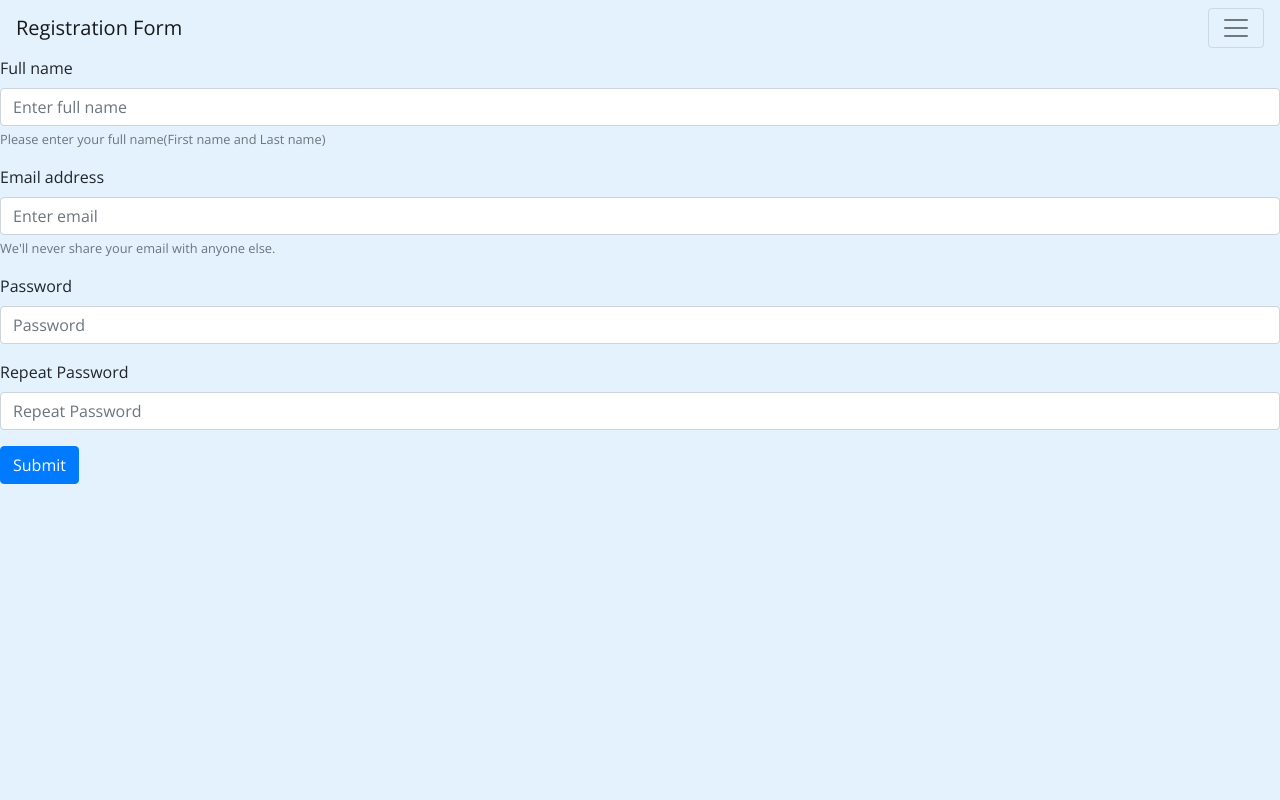
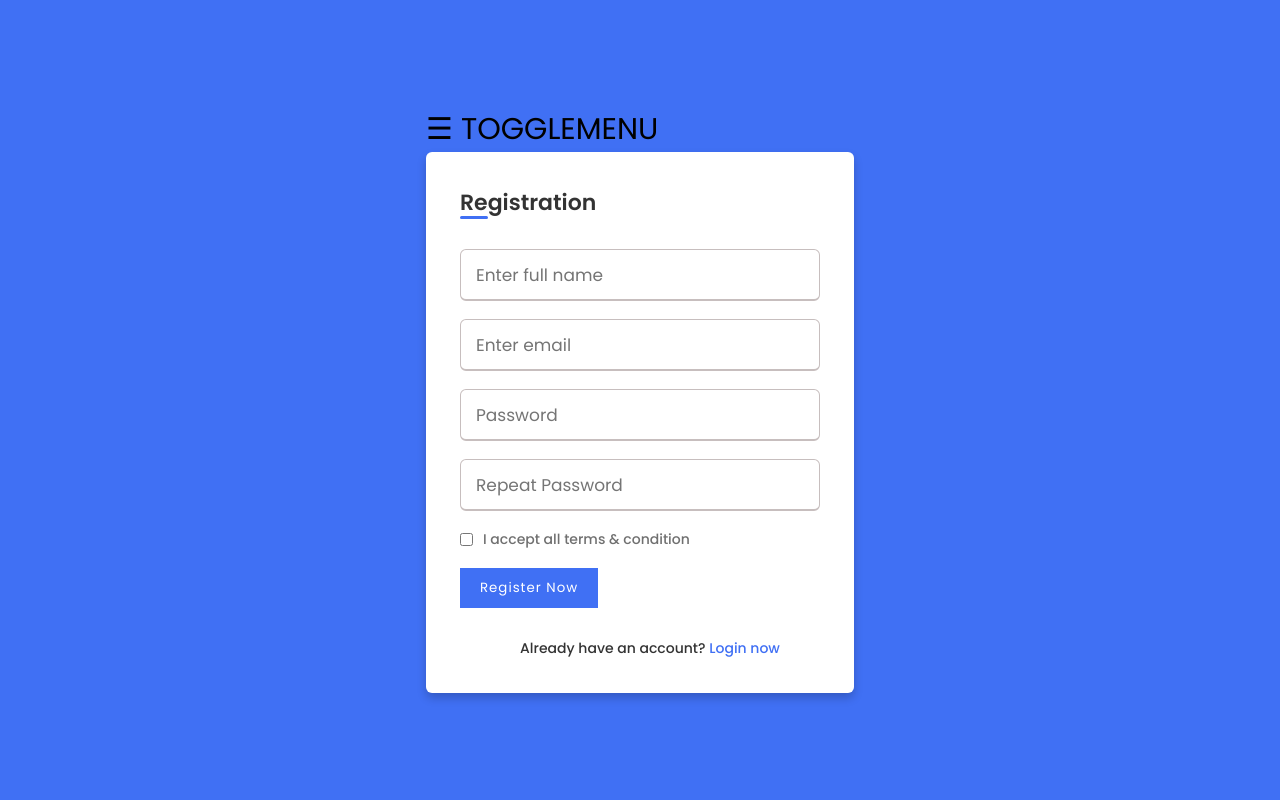
Before and after one commit to rv0fficial/Weather-App, a Flask app: page / in a window 1280 px wide. Run offline with Flask 2, Linux system fonts and the light colour scheme; some libraries are stand-ins or nearby versions.

Commit message:
After intergrating the modified pages

```diff
--- /dev/null
+++ b/static/css/signinstyle.css
@@ -0,0 +1,104 @@
+@import url('https://fonts.googleapis.com/css?family=Poppins:400,500,600,700&display=swap');
+*{
+  margin: 0;
+  padding: 0;
+  box-sizing: border-box;
+  font-family: 'Poppins', sans-serif;
+}
+
+
+body{
+  min-height: 100vh;
+  display: flex;
+  align-items: center;
+  justify-content: center;
+  background: #4070f4;
+}
+
+
+.wrapper{
+  position: relative;
+  max-width: 430px;
+  width: 100%;
+  background: #fff;
+  padding: 34px;
+  border-radius: 6px;
+  box-shadow: 0 5px 10px rgba(0,0,0,0.2);
+}
+.wrapper h2{
+  position: relative;
+  font-size: 22px;
+  font-weight: 600;
+  color: #333;
+}
+.wrapper h2::before{
+  content: '';
+  position: absolute;
+  left: 0;
+  bottom: 0;
+  height: 3px;
+  width: 28px;
+  border-radius: 12px;
+  background: #4070f4;
+}
+.wrapper form{
+  margin-top: 30px;
+}
+.wrapper form .input-box{
+  height: 52px;
+  margin: 18px 0;
+}
+form .input-box input{
+  height: 100%;
+  width: 100%;
+  outline: none;
+  padding: 0 15px;
+  font-size: 17px;
+  font-weight: 400;
+  color: #333;
+  border: 1.5px solid #C7BEBE;
+  border-bottom-width: 2.5px;
+  border-radius: 6px;
+  transition: all 0.3s ease;
+}
+.input-box input:focus,
+.input-box input:valid{
+  border-color: #4070f4;
+}
+form .policy{
+  display: flex;
+  align-items: center;
+}
+form h3{
+  color: #707070;
+  font-size: 14px;
+  font-weight: 500;
+  margin-left: 10px;
+}
+
+
+button[type="submit"] {
+  color: #fff;
+  letter-spacing: 1px;
+  border: none;
+  background: #4070f4;
+  cursor: pointer;
+  padding: 10px 20px; /* Adjust padding as needed */
+}
+
+button[type="submit"]:hover {
+  background: #0e4bf1;
+}
+
+form .text h3{
+ color: #333;
+ width: 100%;
+ text-align: center;
+}
+form .text h3 a{
+  color: #4070f4;
+  text-decoration: none;
+}
+form .text h3 a:hover{
+  text-decoration: underline;
+}
--- /dev/null
+++ b/static/css/togglestyle.css
@@ -0,0 +1,73 @@
+
+/*body {
+	margin: 0;
+	font-family: 'Poppins', sans-serif;
+}
+
+Toggle Sidebar Navigation Styles */
+.sideMenu {
+	height: 100%;
+	width: 0;
+	position: fixed;
+	z-index: 1;
+	top: 0;
+	left: 0;
+	background: #6C757D; /* side pannel background */
+	overflow-x: hidden;
+	transition: 0.5s;
+	padding-top: 60px;
+}
+.main-menu h2 {
+	text-align: center;
+	letter-spacing: 7px;
+	color: #fff;
+	background: #111; /* side pannel button colors */
+	padding: 20px 0;
+}
+.sideMenu a {
+	padding: 8px 8px 8px 32px;
+	text-decoration: none;
+	color: #fff;
+	display: block;
+	transition: 0.3s;
+	font-size: 18px;
+	margin-bottom: 20px;
+	text-transform: uppercase;
+	font-weight: 900;
+}
+.sideMenu a i {
+	padding-right: 15px;
+}
+.main-menu a:hover {
+	color: #f1f1f1;
+	background: #111; /* side pannel button colors */
+}
+.sideMenu .closebtn {
+	position: absolute;
+	top: 0;
+	right: 25px;
+	font-size: 36px;
+	margin-left: 50px;
+}
+#content-area {
+	transition: margin-left .5s;
+	padding: 16px;
+}
+.content-text {
+	padding: 100px 180px;
+	text-align: center;
+}
+.content-text h2 {
+	background: darksalmon;
+	display: inline-block;
+	padding: 15px 35px;
+	text-transform: uppercase;
+	font-size: 50px;
+	color: #fff;
+}
+.content-text h3 {
+	text-transform: uppercase;
+	font-size: 45px;
+	margin: 0;
+	letter-spacing: 3px;
+}
--- a/templates/base.html
+++ b/templates/base.html
@@ -1,41 +1,46 @@
-<!doctype html>
-<html lang="en">
+<!DOCTYPE html>
+<html>
+<head>
+	<title>Toggle Sidebar Navigation html css javascript</title>
+	<link href="https://stackpath.bootstrapcdn.com/font-awesome/4.7.0/css/font-awesome.min.css" rel="stylesheet">
+	<link href="https://fonts.googleapis.com/css2?family=Poppins:ital,wght@0,400;0,600;0,900;1,700&display=swap" rel="stylesheet">
+	<link href="/static/css/togglestyle.css" rel="stylesheet">
 
 
-<head>
-  <meta charset="utf-8">
-  <title>{% block title %}Weather App Project JavaScript | CodingNepal{%endblock %}</title>
-  <link rel="stylesheet" href="https://stackpath.bootstrapcdn.com/bootstrap/4.5.0/css/bootstrap.min.css" integrity="sha384-9aIt2nRpC12Uk9gS9baDl411NQApFmC26EwAOH8WgZl5MYYxFfc+NcPb1dKGj7Sk" crossorigin="anonymous">
-  <link rel="stylesheet" href="/static/css/style.css">
-  <meta name="viewport" content="width=device-width, initial-scale=1.0">
-  <script src="/static/js/script.js" defer></script>
 </head>
+<body>
+	<div class="sideMenu" id="side-menu">
+		<a class="closebtn" href="javascript:void(0)" onclick="closeNav()">×</a>
+		<div class="main-menu">
+			<h2>SideMenu</h2>
+			<a href="/">Register <span class="sr-only">(current)</span></a>
+			<a href="/login">Login</a>
+			<a href="/logout">Logout</a>
+		</div>
+	</div>
+	<div id="content-area">
+		<span onclick="openNav()" style="font-size:30px;cursor:pointer">&#9776; TOGGLEMENU</span>
 
+    {% block content %}
+		{# Template Inserted here #}
+    {% endblock %}
 
-<body>
+	</div>
 
-<nav class="navbar navbar-light" style="background-color: #e3f2fd;">
-  <a class="navbar-brand" href="#">Registration Form</a>
-  <button class="navbar-toggler" type="button" data-toggle="collapse" data-target="#navbarNavAltMarkup" aria-controls="navbarNavAltMarkup" aria-expanded="false" aria-label="Toggle navigation">
-    <span class="navbar-toggler-icon"></span>
-  </button>
-  <div class="collapse navbar-collapse" id="navbarNavAltMarkup">
-    <div class="navbar-nav">
-      <a class="nav-item nav-link active" href="/">Register <span class="sr-only">(current)</span></a>
-      <a class="nav-item nav-link" href="/login">Login</a>
-      <a class="nav-item nav-link" href="/logout">Logout</a>
-    </div>
-  </div>
-</nav>
+	<script src="https://code.jquery.com/jquery-3.5.1.slim.min.js" integrity="sha384-DfXdz2htPH0lsSSs5nCTpuj/zy4C+OGpamoFVy38MVBnE+IbbVYUew+OrCXaRkfj" crossorigin="anonymous"></script>
+	<script src="https://cdn.jsdelivr.net/npm/popper.js@1.16.0/dist/umd/popper.min.js" integrity="sha384-Q6E9RHvbIyZFJoft+2mJbHaEWldlvI9IOYy5n3zV9zzTtmI3UksdQRVvoxMfooAo" crossorigin="anonymous"></script>
+	<script src="https://stackpath.bootstrapcdn.com/bootstrap/4.5.0/js/bootstrap.min.js" integrity="sha384-OgVRvuATP1z7JjHLkuOU7Xw704+h835Lr+6QL9UvYjZE3Ipu6Tp75j7Bh/kR0JKI" crossorigin="anonymous"></script>
 
+	<script>
+	function openNav() {
+	 document.getElementById("side-menu").style.width = "300px";
+	 document.getElementById("content-area").style.marginLeft = "300px";
+	}
 
-<script src="https://code.jquery.com/jquery-3.5.1.slim.min.js" integrity="sha384-DfXdz2htPH0lsSSs5nCTpuj/zy4C+OGpamoFVy38MVBnE+IbbVYUew+OrCXaRkfj" crossorigin="anonymous"></script>
-    <script src="https://cdn.jsdelivr.net/npm/popper.js@1.16.0/dist/umd/popper.min.js" integrity="sha384-Q6E9RHvbIyZFJoft+2mJbHaEWldlvI9IOYy5n3zV9zzTtmI3UksdQRVvoxMfooAo" crossorigin="anonymous"></script>
-    <script src="https://stackpath.bootstrapcdn.com/bootstrap/4.5.0/js/bootstrap.min.js" integrity="sha384-OgVRvuATP1z7JjHLkuOU7Xw704+h835Lr+6QL9UvYjZE3Ipu6Tp75j7Bh/kR0JKI" crossorigin="anonymous"></script>
-    <script src="https://stackpath.bootstrapcdn.com/bootstrap/4.5.0/js/bootstrap.min.js" integrity="sha384-OgVRvuATP1z7JjHLkuOU7Xw704+h835Lr+6QL9UvYjZE3Ipu6Tp75j7Bh/kR0JKI" crossorigin="anonymous"></script>
-
-{% block content %}
-{% endblock %}
+	function closeNav() {
+	 document.getElementById("side-menu").style.width = "0";
+	 document.getElementById("content-area").style.marginLeft= "0";
+	}
+	</script>
 </body>
-
 </html>
--- a/templates/index.html
+++ b/templates/index.html
@@ -8,33 +8,43 @@
         <p>{{ message }}</p>
     </div>
 {% endif %}
+<!--additionally modified part-->
 
-<form action="" method="post">
-    <div class="form-group">
-        <label for="Fullname">Full name</label>
-        <input name="fullname" class="form-control" id="inputFullName" aria-describedby="emailHelp" placeholder="Enter full name">
-        <small id="fullName" class="form-text text-muted">Please enter your full name(First name and Last name)</small>
-  </div>
-  <div class="form-group">
-        <label for="InputEmail">Email address</label>
-        <input name="email" class="form-control" id="InputEmail"  placeholder="Enter email">
-        <small id="emailHelp" class="form-text text-muted">We'll never share your email with anyone else.</small>
-  </div>
-  <div class="form-group">
-    <label for="InputPassword">Password</label>
-    <input type="password" name="password1" class="form-control" id="InputPassword" placeholder="Password">
-  </div>
+<link href="/static/css/signinstyle.css" rel="stylesheet">
 
-    <div class="form-group">
-    <label for="InputPassword2">Repeat Password</label>
-    <input type="password" name="password2" class="form-control" id="InputPassword2" placeholder="Repeat Password">
-
+<div class="wrapper">
+  <h2>Registration</h2>
+  <form action="" method="post">
+    <div class="input-box">
+      <!--<label for="Fullname">Full name</label>-->
+      <input name="fullname" id="inputFullName" placeholder="Enter full name" required>
+      <!--<small id="fullName" class="form-text text-muted">Please enter your full name (First name and Last name)</small>-->
     </div>
-  <button type="submit" class="btn btn-primary">Submit</button>
-
-
-</form>
-
-
+    <div class="input-box">
+      <!--<label for="InputEmail">Email address</label>-->
+      <input name="email" id="InputEmail" placeholder="Enter email" required>
+      <!--<small id="emailHelp" class="form-text text-muted">We'll never share your email with anyone else.</small>-->
+    </div>
+    <div class="input-box">
+      <!--<label for="InputPassword">Password</label>-->
+      <input type="password" name="password1" id="InputPassword" placeholder="Password" required>
+    </div>
+    <div class="input-box">
+      <!--<label for="InputPassword2">Repeat Password</label>-->
+      <input type="password" name="password2" id="InputPassword2" placeholder="Repeat Password" required>
+    </div>
+    <div class="policy">
+      <input type="checkbox">
+      <h3>I accept all terms & condition</h3>
+    </div>
+    <div class="input-box button">
+      <button type="submit">Register Now</button>
+    </div>
+    <div class="text">
+      <h3>Already have an account? <a href="#">Login now</a></h3>
+    </div>
+  </form>
+</div>
+<!--additionally modified part-->
 
 {% endblock %}
```
Also changed, not shown: static/css/loginstyle.css (added, +93 -0 lines), templates/logged_in.html (+5 -2 lines), templates/login.html (+16 -11 lines), static/css/weatherstyle.css (renamed from static/css/style.css).
